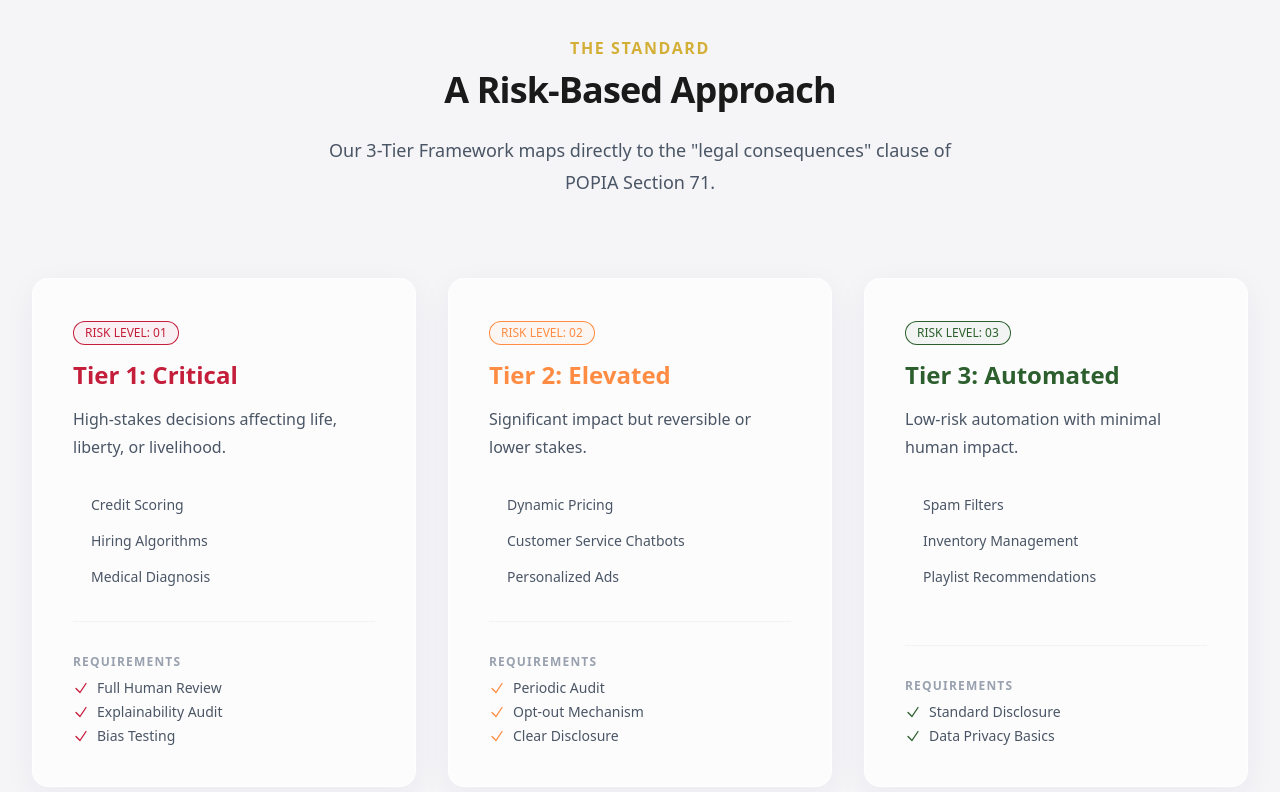
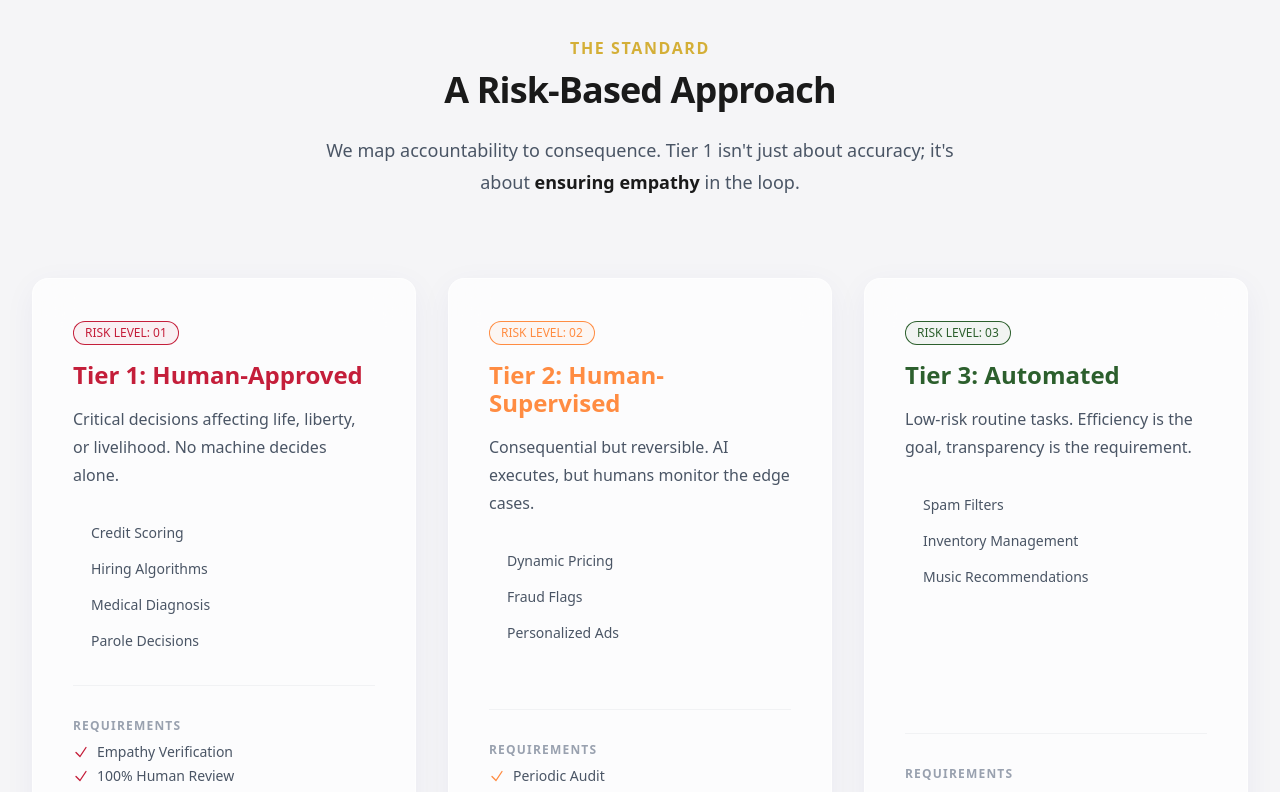
Before and after one commit to z-wilken/aic-platform, a Next.js app in the folder apps/web/: page / in a window 1280 px wide. Shown: the part 1180-1972 px from the top of the page. Built offline with nearby package versions, Linux system fonts and the light colour scheme.

Commit message:
content: update Tier 1 definition to include Empathy Verification

```diff
--- a/apps/web/app/components/TierFramework.tsx
+++ b/apps/web/app/components/TierFramework.tsx
@@ -2,23 +2,23 @@ export default function TierFramework() {
   const tiers = [
     {
       id: 1,
-      name: 'Tier 1: Critical',
+      name: 'Tier 1: Human-Approved',
       color: 'text-aic-red',
       borderColor: 'border-aic-red/20',
       bgColor: 'bg-aic-red/5',
-      description: 'High-stakes decisions affecting life, liberty, or livelihood.',
-      examples: ['Credit Scoring', 'Hiring Algorithms', 'Medical Diagnosis'],
-      requirements: ['Full Human Review', 'Explainability Audit', 'Bias Testing'],
+      description: 'Critical decisions affecting life, liberty, or livelihood. No machine decides alone.',
+      examples: ['Credit Scoring', 'Hiring Algorithms', 'Medical Diagnosis', 'Parole Decisions'],
+      requirements: ['Empathy Verification', '100% Human Review', 'Right to Appeal', 'Explainability Audit'],
     },
     {
       id: 2,
-      name: 'Tier 2: Elevated',
+      name: 'Tier 2: Human-Supervised',
       color: 'text-aic-orange',
       borderColor: 'border-aic-orange/20',
       bgColor: 'bg-aic-orange/5',
-      description: 'Significant impact but reversible or lower stakes.',
-      examples: ['Dynamic Pricing', 'Customer Service Chatbots', 'Personalized Ads'],
-      requirements: ['Periodic Audit', 'Opt-out Mechanism', 'Clear Disclosure'],
+      description: 'Consequential but reversible. AI executes, but humans monitor the edge cases.',
+      examples: ['Dynamic Pricing', 'Fraud Flags', 'Personalized Ads'],
+      requirements: ['Periodic Audit', 'Opt-out Mechanism', 'Bias Stress Testing'],
     },
     {
       id: 3,
@@ -26,8 +26,8 @@ export default function TierFramework() {
       color: 'text-aic-green',
       borderColor: 'border-aic-green/20',
       bgColor: 'bg-aic-green/5',
-      description: 'Low-risk automation with minimal human impact.',
-      examples: ['Spam Filters', 'Inventory Management', 'Playlist Recommendations'],
+      description: 'Low-risk routine tasks. Efficiency is the goal, transparency is the requirement.',
+      examples: ['Spam Filters', 'Inventory Management', 'Music Recommendations'],
       requirements: ['Standard Disclosure', 'Data Privacy Basics'],
     },
   ];
@@ -41,7 +41,7 @@ export default function TierFramework() {
             A Risk-Based Approach
           </p>
           <p className="mt-6 text-lg leading-8 text-gray-600 font-serif">
-            Our 3-Tier Framework maps directly to the "legal consequences" clause of POPIA Section 71.
+            We map accountability to consequence. Tier 1 isn't just about accuracy; it's about <span className="font-bold text-aic-black">ensuring empathy</span> in the loop.
           </p>
         </div>
         <div className="mx-auto mt-16 grid max-w-2xl grid-cols-1 gap-6 sm:mt-20 lg:mx-0 lg:max-w-none lg:grid-cols-3 lg:gap-8">
```
